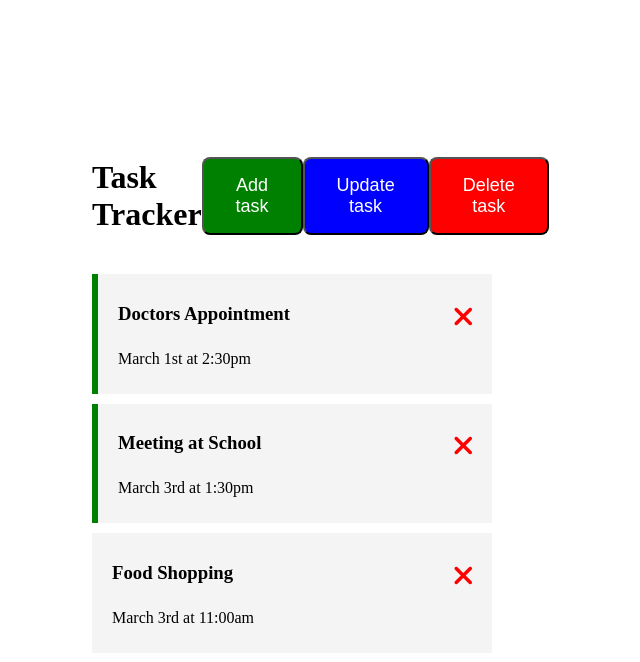
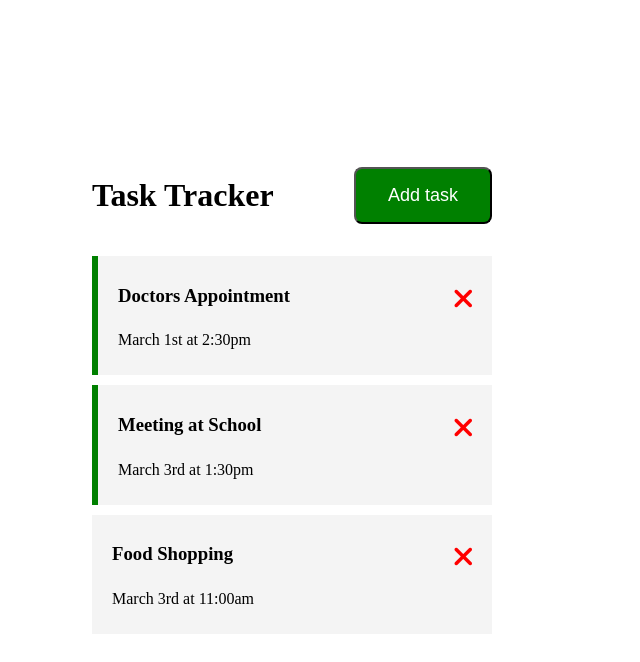
Before and after one commit to Blizz991/Vue-Crash-Course, a Vue app: page / in a window 1280 px wide. Shown: the top 662 px of the page, without its empty margins (348-988 px from the left). Built offline with nearby package versions, Linux system fonts and the light colour scheme.

Commit message:
Removed temp buttons

```diff
--- a/src/components/TodoHeader.vue
+++ b/src/components/TodoHeader.vue
@@ -2,8 +2,8 @@
   <header>
     <h1>{{ title }}</h1>
     <TodoButton text="Add task" color="green" />
-    <TodoButton text="Update task" color="blue" />
-    <TodoButton text="Delete task" color="red" />
+    <!-- <TodoButton text="Update task" color="blue" />
+    <TodoButton text="Delete task" color="red" /> -->
   </header>
 </template>
 
```
